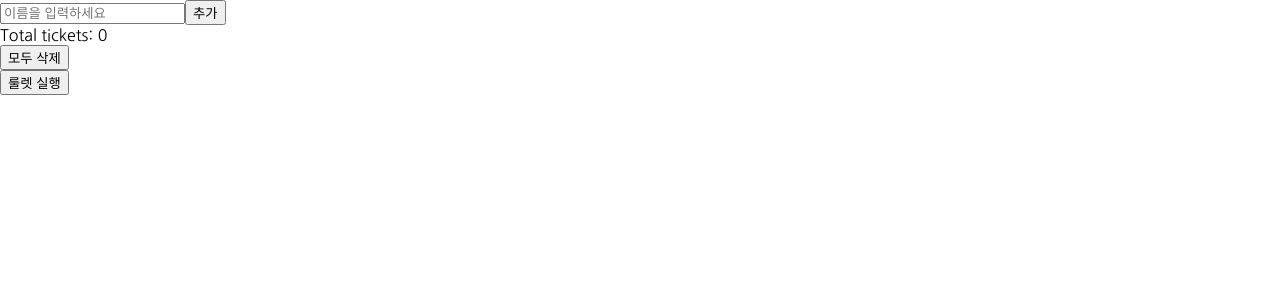
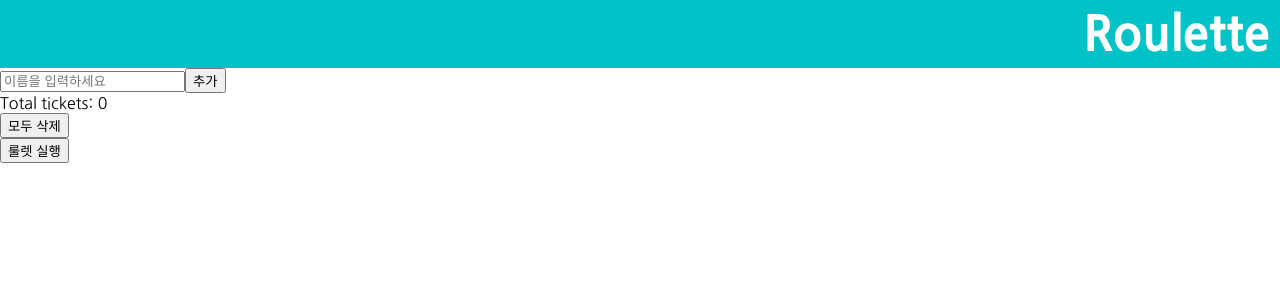
Before and after one commit to JaeHyunLee123/raffle-app, a React (Create React App) app: page / in a window 1280 px wide. Shown: the top 300 px of the page. Built offline with nearby package versions, Linux system fonts and the light colour scheme.

Commit message:
feat: add header

```diff
--- /dev/null
+++ b/src/components/Header.tsx
@@ -0,0 +1,18 @@
+import styled from "styled-components";
+
+const Wrapper = styled.header`
+  background-color: #00c2c7;
+
+  padding: 10px;
+
+  text-align: right;
+  font-size: 48px;
+  font-weight: 800;
+  color: white;
+`;
+
+const Header = () => {
+  return <Wrapper>Roulette</Wrapper>;
+};
+
+export default Header;
--- a/src/index.tsx
+++ b/src/index.tsx
@@ -4,6 +4,7 @@ import "./index.css";
 import App from "./App";
 import { store } from "./app/store";
 import { Provider } from "react-redux";
+import Header from "./components/Header";
 
 const root = ReactDOM.createRoot(
   document.getElementById("root") as HTMLElement
@@ -12,6 +13,7 @@ const root = ReactDOM.createRoot(
 root.render(
   <React.StrictMode>
     <Provider store={store}>
+      <Header />
       <App />
     </Provider>
   </React.StrictMode>
```
